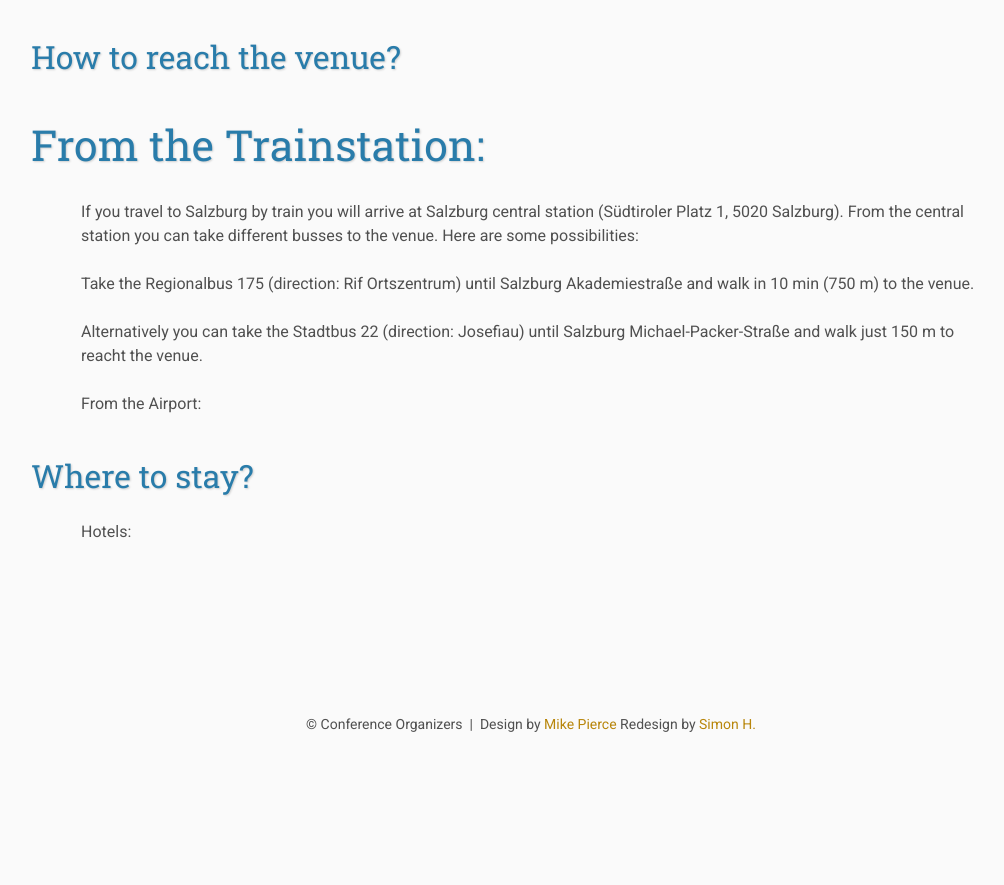
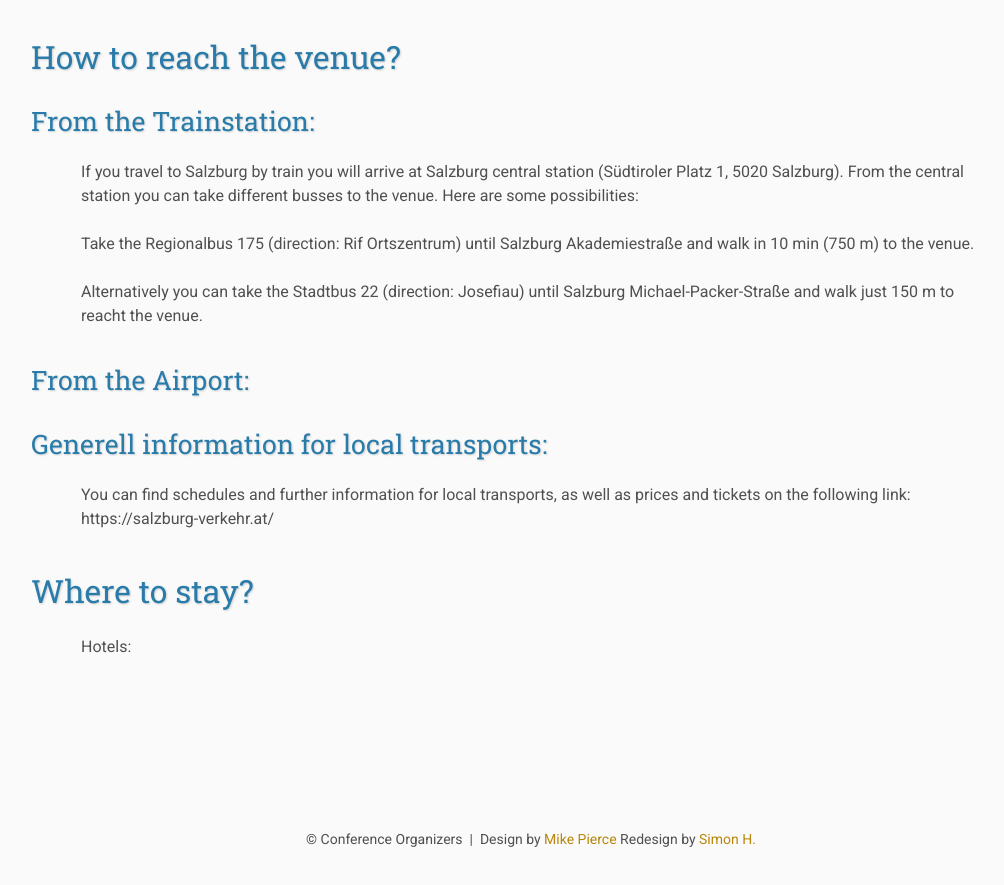
Before and after one commit to RL4AA/RL4AA24, a plain HTML site: page directions/index.html in a window 1280 px wide. Shown: the part 1285-2170 px from the top of the page, without its empty margins (109-1113 px from the left). Before the commit the page ends 2081 px from the top, so only its background shows below. Drawn offline with Linux system fonts and the light colour scheme; files that its build step writes are made by us from their sources.

Commit message:
Update index.html

```diff
--- a/directions/index.html
+++ b/directions/index.html
@@ -55,9 +55,11 @@
     </iframe>
 
     <h2>How to reach the venue?</h2>
-    <h1>
+
+
+    <h3>
         From the Trainstation:
-    </h1>
+    </h3>
 
     <p>
         If you travel to Salzburg by train you will arrive at Salzburg central station (Südtiroler Platz 1, 5020 Salzburg).
@@ -72,8 +74,17 @@
         Alternatively you can take the Stadtbus 22 (direction: Josefiau) until Salzburg Michael-Packer-Straße and walk just 150 m to reacht the venue.
     </p>
 
+    <h3>
+        From the Airport:
+    </h3>
+
+    <h3>
+        Generell information for local transports:
+    </h3>
+
     <p>
-        From the Airport:
+        You can find schedules and further information for local transports, as well as prices and tickets on the following link:
+        https://salzburg-verkehr.at/
     </p>
 
     <h2>Where to stay?</h2>
```
